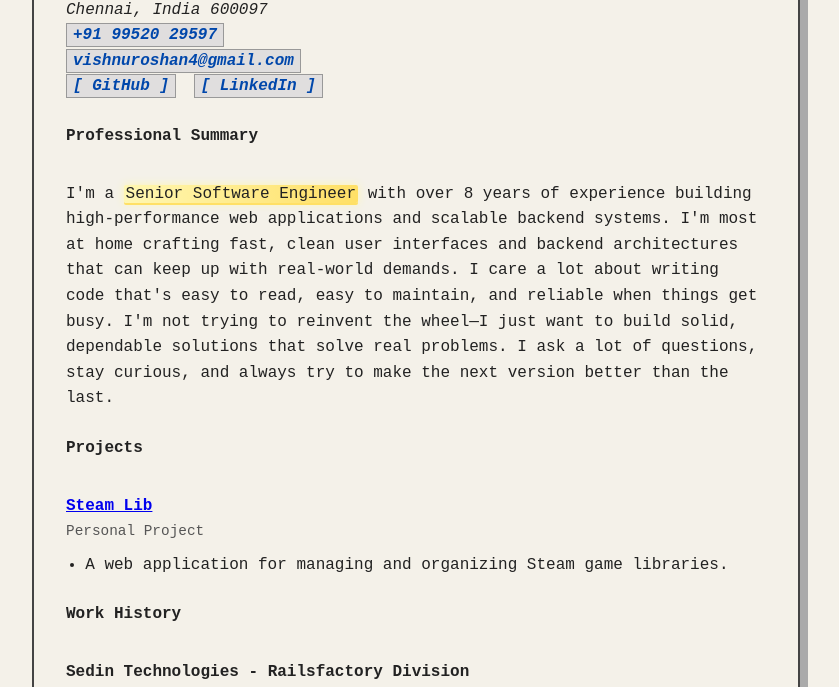
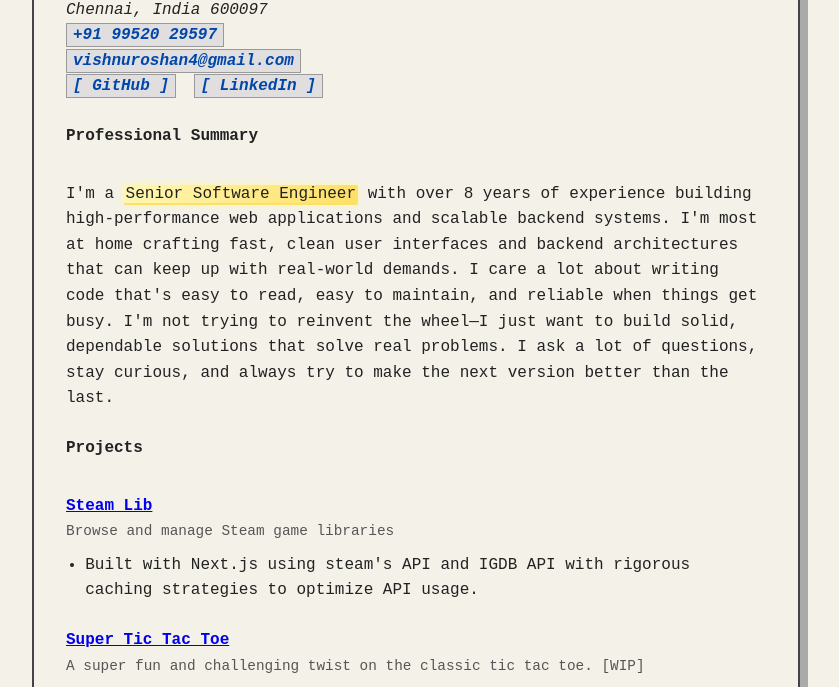
Before and after one commit to vishnuroshan/vishnuroshan-site, a website: page index.html in a window 1280 px wide. Shown: the part 113-800 px from the top of the page, without its empty margins (224-1063 px from the left). Drawn offline with Linux system fonts and the light colour scheme; a web font is replaced by a local one.

Commit message:
Update project descriptions and add new project section for Super Tic Tac Toe

```diff
--- a/index.html
+++ b/index.html
@@ -173,10 +173,15 @@
   <section class="section">
     <div class="job">
       <strong><a href="https://steamlib.vercel.app/" target="_blank" rel="noopener noreferrer">Steam Lib</a></strong><br />
-      <span class="meta">Personal Project</span>
+      <span class="meta">Browse and manage Steam game libraries</span>
       <ul>
-        <li>A web application for managing and organizing Steam game libraries.</li>
+        <li>Built with Next.js using steam's API and IGDB API with rigorous caching strategies to optimize API usage.</li>
       </ul>
+    </div>
+    <div class="job">
+      <strong><a href="https://super-tic-tac-toe-three.vercel.app/" target="_blank" rel="noopener noreferrer">Super Tic Tac Toe</a></strong><br />
+      <span class="meta">A super fun and challenging twist on the classic tic tac toe. [WIP]</span>
+
     </div>
   </section>
 
```
